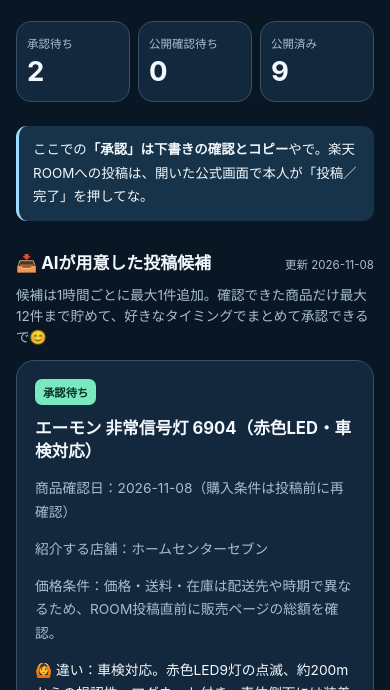
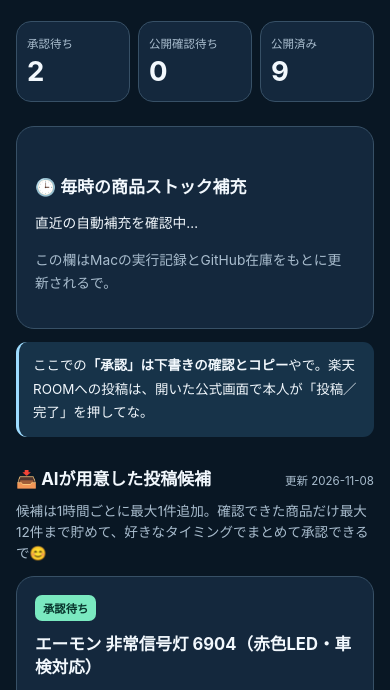
Before and after one commit to nexlab-dev/eemon-room-dashboard, a plain HTML site: page index.html in a window 390 px wide. Shown: the part 138-828 px from the top of the page. Drawn offline with Linux system fonts and the light colour scheme.

Commit message:
EEMON: show hourly stock replenishment status on iPhone dashboard

```diff
--- a/index.html
+++ b/index.html
@@ -19,6 +19,11 @@
     <div><small>承認待ち</small><strong id="pending-count">–</strong></div>
     <div><small>公開確認待ち</small><strong id="reported-count">–</strong></div>
     <div><small>公開済み</small><strong id="published-count">–</strong></div>
+  </section>
+  <section class="panel" aria-label="毎時ストック補充の稼働状況">
+    <div class="section-heading"><h2>🕒 毎時の商品ストック補充</h2></div>
+    <p id="stock-health-summary">直近の自動補充を確認中…</p>
+    <p id="stock-health-detail" class="muted small">この欄はMacの実行記録とGitHub在庫をもとに更新されるで。</p>
   </section>
   <p class="notice">ここでの<strong>「承認」は下書きの確認とコピー</strong>やで。楽天ROOMへの投稿は、開いた公式画面で本人が「投稿／完了」を押してな。</p>
   <div class="section-heading"><h2>📥 AIが用意した投稿候補</h2><span id="feed-date" class="muted"></span></div>
@@ -64,4 +69,5 @@
 </main>
 <div id="toast" class="toast" role="status" aria-live="polite" hidden></div>
 <script src="./app.js" defer></script>
+<script src="./stock-status.js" defer></script>
 </body></html>
```
